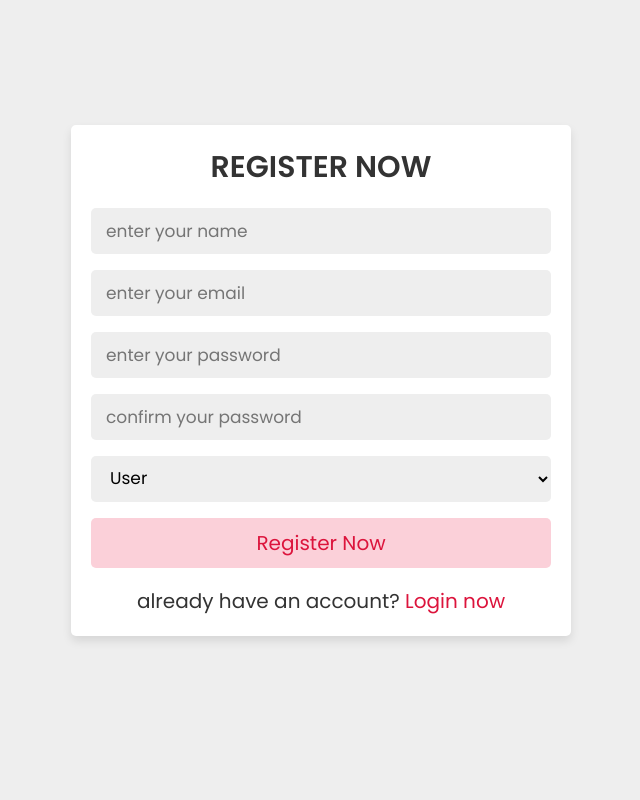
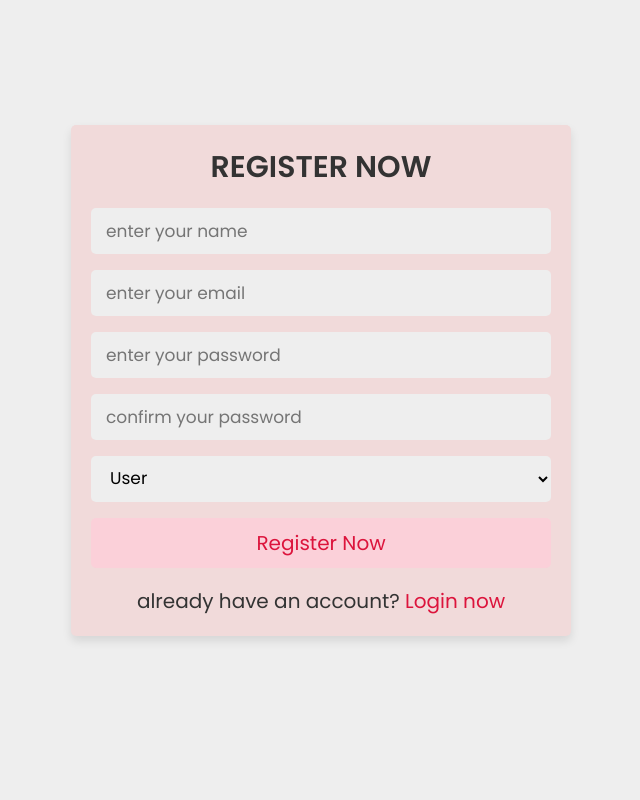
Before and after one commit to Sineth57/User-login-registration-with-database, a PHP site: page /register_form.php in a window 1280 px wide. Shown: the whole page, without its empty margins (319-959 px from the left). Run offline with PHP 8.4, Linux system fonts and the light colour scheme.

Commit message:
changed css styles

```diff
--- a/style.css
+++ b/style.css
@@ -79,7 +79,7 @@
    padding:20px;
    border-radius: 5px;
    box-shadow: 0 5px 10px rgba(0,0,0,.1);
-   background: #fff;
+   background: rgb(241, 218, 218);
    text-align: center;
    width: 500px;
 }
```
